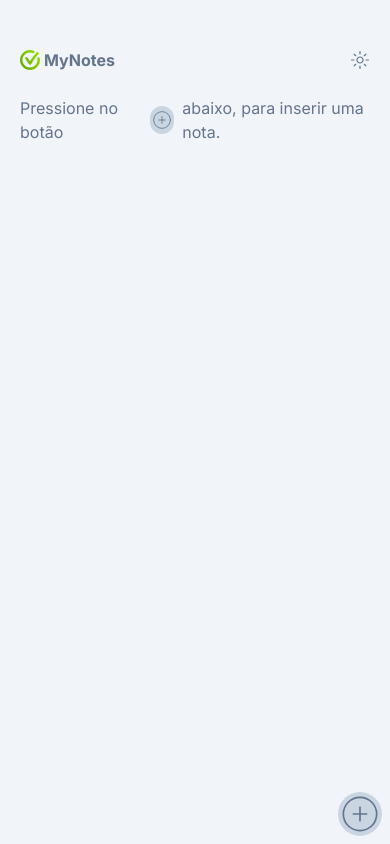
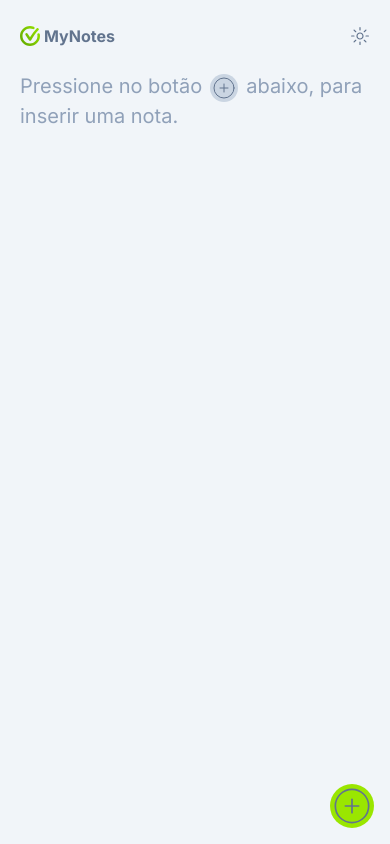
Before and after one commit to lefialho/myTasksReact, a React (Vite) app: page / in a window 390 px wide. Built offline with nearby package versions, Linux system fonts and the light colour scheme.

Commit message:
Ajustes visuais

```diff
--- a/src/app.tsx
+++ b/src/app.tsx
@@ -78,7 +78,7 @@ export function App() {
       : notes;
 
   return (
-    <div className="mx-auto max-w-6xl my-12 space-y-6 px-5">
+    <div className="mx-auto max-w-6xl my-6 md:my-12 space-y-6 px-5">
       <div className="flex items-center justify-between gap-2 text-slate-500 dark:text-slate-300 font-bold">
         <span className="inline-flex items-center gap-1">
           <Logo /> MyNotes
@@ -97,9 +97,9 @@ export function App() {
           />
         </form>
       ) : (
-        <p className="flex items-center gap-2 text-slate-500 dark:text-slate-300">
+        <p className="text-slate-400 text-xl md:text-2xl">
           Pressione no botão
-          <PlusCircle className="text-slate-500 size-7 stroke-1 bg-slate-300 rounded-full p-[2px]" />{' '}
+          <PlusCircle className="inline-block mx-2 text-slate-500 size-7 stroke-1 bg-slate-300 rounded-full p-[2px]" />
           abaixo, para inserir uma nota.
         </p>
       )}
--- a/src/components/new-note-card.tsx
+++ b/src/components/new-note-card.tsx
@@ -105,7 +105,7 @@ export function NewNoteCard({ onNoteCreated }: NewNoteCardProps) {
 
   return (
     <Dialog.Root>
-      <Dialog.Trigger className="fixed z-10 bottom-2 right-2 md:bottom-8 md:right-8 p-0.5 outline-none focus-visible:bg-lime-400 bg-slate-300 hover:bg-lime-400 text-slate-500 rounded-full">
+      <Dialog.Trigger className="fixed z-10 bottom-4 right-4 md:bottom-8 md:right-8 p-0.5 outline-none focus-visible:bg-lime-400 bg-lime-400 hover:bg-lime-500 text-slate-500 rounded-full">
         <PlusCircle className="size-10 stroke-1" />
       </Dialog.Trigger>
 
--- a/src/components/note-card.tsx
+++ b/src/components/note-card.tsx
@@ -68,7 +68,7 @@ export function NoteCard({
 
       <Dialog.Portal>
         <Dialog.Overlay className="fixed inset-0 bg-black/50" />
-        <Dialog.Content className="overflow-hidden fixed inset-0 md:inset-auto md:left-1/2 md:top-1/2 md:-translate-x-1/2 md:-translate-y-1/2 md:max-w-[640px] md:h-[60vh] w-full bg-white dark:bg-slate-700 md:rounded-md flex flex-col outline-none">
+        <Dialog.Content className="overflow-hidden fixed inset-0 z-20 md:inset-auto md:left-1/2 md:top-1/2 md:-translate-x-1/2 md:-translate-y-1/2 md:max-w-[640px] md:h-[60vh] w-full bg-white dark:bg-slate-700 md:rounded-md flex flex-col outline-none">
           <Dialog.Close className="absolute right-0 top-0 p-1.5 bg-slate-200 hover dark:bg-slate-800 text-slate-400 hover:text-slate-500 dark:hover:text-slate-100 outline-none focus-visible:ring-2 focus-visible:ring-lime-400 rounded-bl-sm">
             <X className="size-5" />
           </Dialog.Close>
@@ -116,11 +116,10 @@ export function NoteCard({
               type="button"
               className="w-full py-4 text-center text-sm text-slate-300 bg-slate-700 hover:bg-slate-800 dark:bg-slate-800 dark:hover:bg-slate-900 focus-visible:bg-slate-800 dark:focus-visible:bg-slate-900 font-medium group outline-none"
             >
-              Deseja{' '}
               <span className="text-red-400 group-hover:underline underline-offset-2">
-                apagar essa nota
+                Apagar
               </span>{' '}
-              ?
+              nota
             </button>
           </div>
         </Dialog.Content>
```
